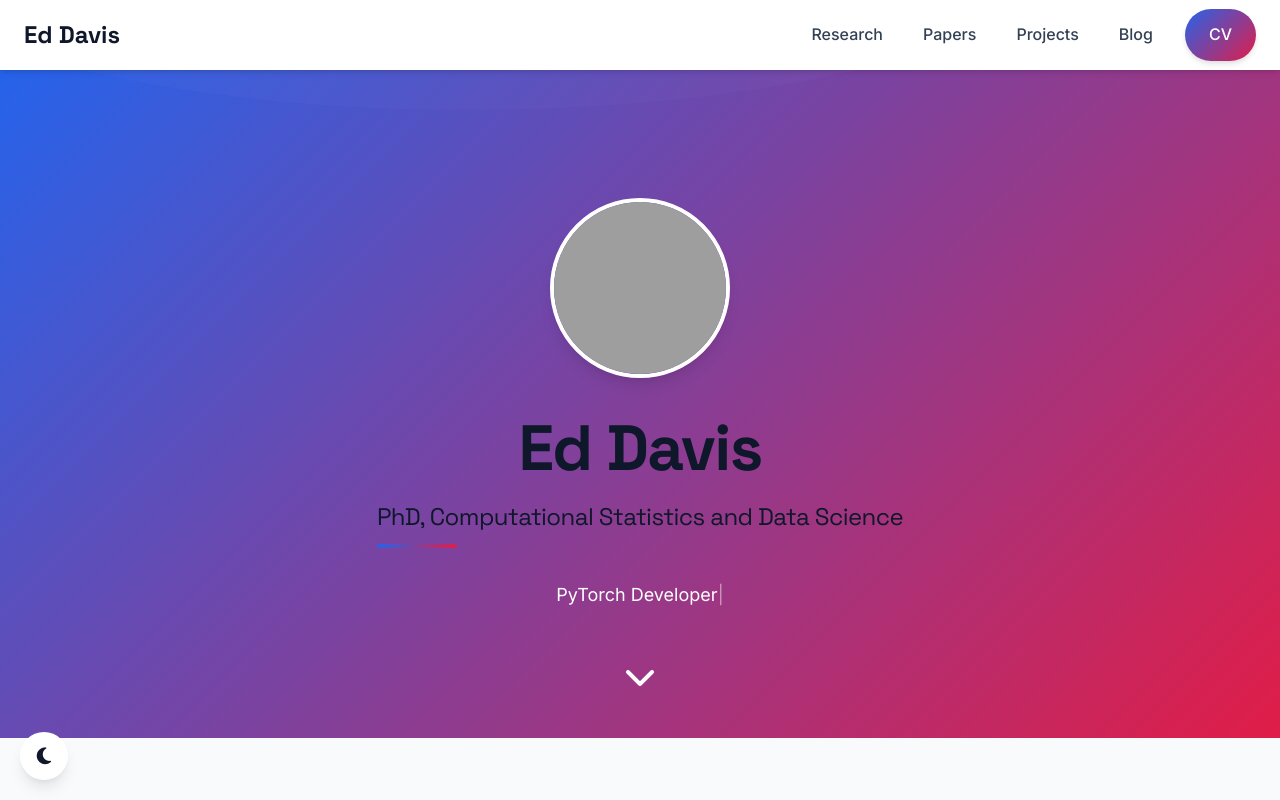
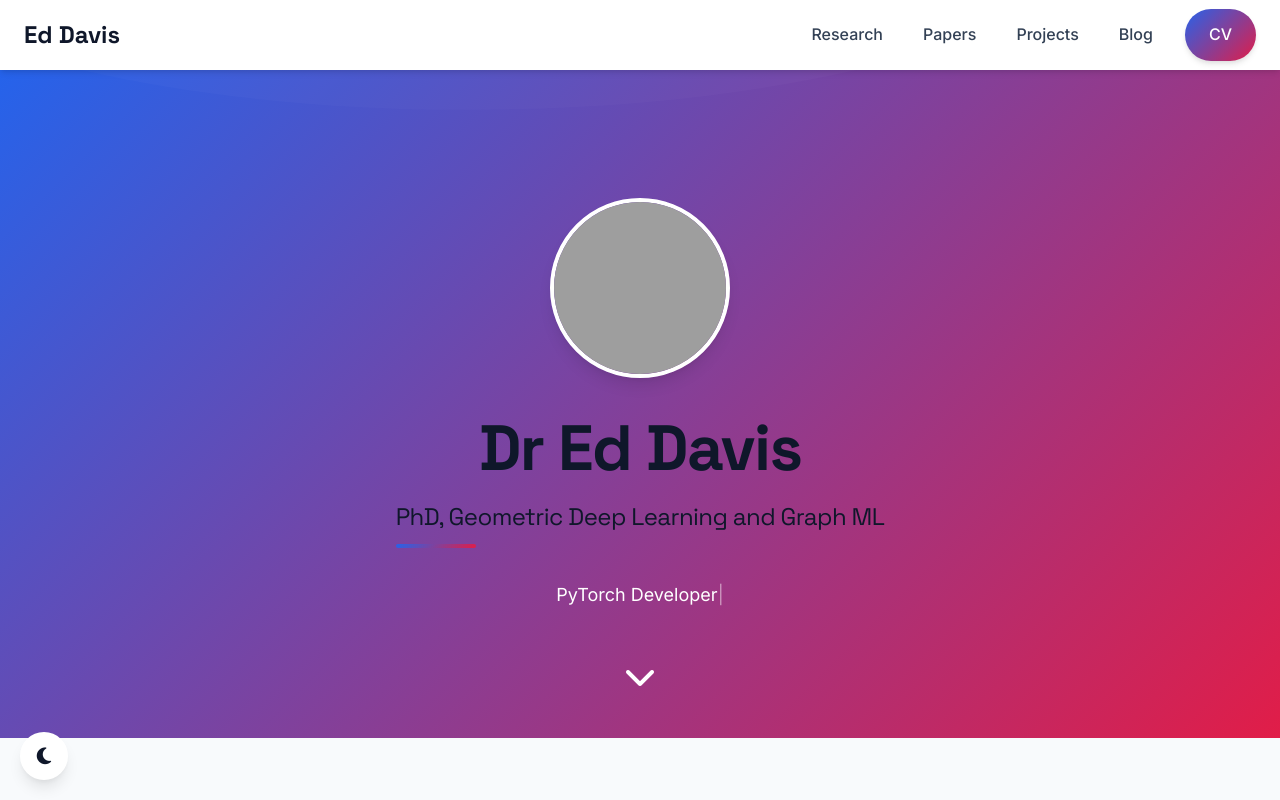
Before and after one commit to edwarddavis1/website, a plain HTML site: page index.html in a window 1280 px wide. Shown: the top 800 px of the page. Drawn offline with nearby package versions, Linux system fonts and the light colour scheme; grey boxes are pictures that could not be loaded; a script that the page names is missing.

Commit message:
added Dr title and changed the subtitle

```diff
--- a/index.html
+++ b/index.html
@@ -66,8 +66,8 @@
       <div class="hero-content">
         <div class="profile-container">
           <img src="assets/images/pp.jpg" alt="Ed Davis" class="profile-picture" data-aos="fade-in">
-          <h1 class="hero-title" data-aos="fade-up" data-aos-delay="200">Ed Davis</h1>
-          <h2 class="hero-subtitle" data-aos="fade-up" data-aos-delay="400">PhD, Computational Statistics and Data Science</h2>
+          <h1 class="hero-title" data-aos="fade-up" data-aos-delay="200">Dr Ed Davis</h1>
+          <h2 class="hero-subtitle" data-aos="fade-up" data-aos-delay="400">PhD, Geometric Deep Learning and Graph ML</h2>
           <p class="mb-4" data-aos="fade-up" data-aos-delay="600"><span class="typed-text"></span></p>
         </div>
       </div>
```
